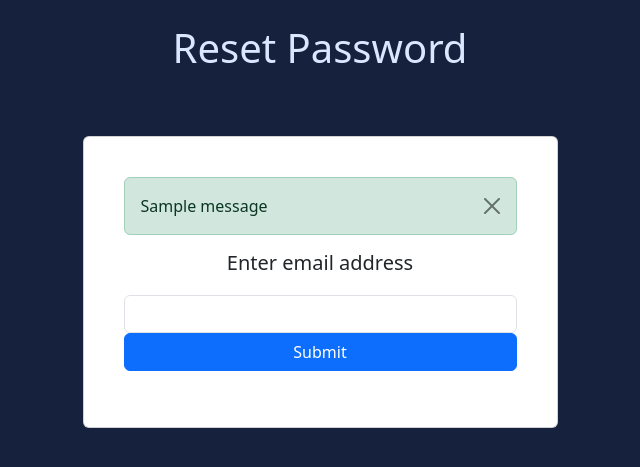
After one commit to jamesbeegen/azziTowing, a Flask app: page /joeazzi/reset-password in a window 1280 px wide. The commit adds this page. Shown: the top 467 px of the page, without its empty margins (320-960 px from the left). Run offline with Flask 3, Linux system fonts and the light colour scheme; tables that the repository leaves empty hold one stand-in row (values such as "Sample post"); one stand-in notice (Sample message) is shown; some libraries are stand-ins or nearby versions.

Commit message:
Added forgot password, change password, minor styling things

```diff
--- a/app.py
+++ b/app.py
@@ -54,10 +54,11 @@ You will notice that in each function that interacts with the database, there is
 The connect() function can be traced to the sqlite3 import, and the db_connect() can be traced to the init_db import below. connect() simply connects to the database.db file, and db_connect() actually connects to a postgres database - db_connect() is only run in "Production" / "Postgres" mode in which prod is set to True. It's becoming more burdensome to add this at every interaction with the database, and to have "hotfixes" for shortcomings of sqlite functionality in order to make both environments work.
 """
 import os
+import random, string
 import stripe
 import datetime
 import psycopg2
-from forms import login_form, schedule_form, date_schedule_form
+from forms import login_form, schedule_form, date_schedule_form, forgot_password_form, change_password_form
 from datetime import timedelta
 from flask import Flask, render_template, request, url_for, redirect, flash, session
 from os.path import exists
@@ -65,7 +66,7 @@ from sqlite3 import connect
 from sqlalchemy import create_engine
 from init_db import init_db, db_connect
 from math import ceil
-from gmail import send_payment_link_via_email
+from gmail import send_payment_link_via_email, send_temp_password
 from twilio.rest import Client
 from twilio.jwt.access_token import AccessToken
 from twilio.jwt.access_token.grants import ChatGrant
@@ -338,6 +339,15 @@ def customer_exists(customer_email):
     else:
         return False
 
+
+# Sets the user password to a new password
+def set_user_password(password):
+    user = User.query.filter_by(username="joeazzi").first()
+    new_password = bcrypt.generate_password_hash(password).decode('utf-8')
+    user.pwd = new_password
+    db.session.commit()
+
+
 # Manages logins
 @login_manager.user_loader
 def load_user(user_id):
@@ -347,8 +357,33 @@ def load_user(user_id):
 @app.before_request
 def session_handler():
     session.permanent = True
-    app.permanent_session_lifetime = timedelta(minutes=1)
+    app.permanent_session_lifetime = timedelta(minutes=10)
 
+
+@app.route("/joeazzi/reset-password", methods=("GET", "POST"), strict_slashes=False)
+def reset_password_view():
+    form = forgot_password_form()
+    if form.validate_on_submit():
+        if form.email.data == os.environ['admin_email']:
+            temp_password = "".join(random.choices(string.ascii_letters + string.digits, k=15))
+            set_user_password(str(temp_password))
+            send_temp_password(admin_email=admin_email, password=str(temp_password))
+        return render_template('reset-email-sent.html')
+    return render_template("password-reset.html", form=form, text="Enter email address", btn_action="Submit")
+
+
+@app.route("/joeazzi/change-password", methods=("GET", "POST"), strict_slashes=False)
+@login_required
+def change_password_view():
+    form = change_password_form()
+    if form.validate_on_submit():
+        if str(form.pwd.data) == str(form.confirm_pwd.data):
+            set_user_password(str(form.pwd.data))
+            flash("Password succesfully changed", "success")
+        else:
+            flash("Passwords do not match", "danger")
+
+    return render_template("change-password.html", form=form, text="Enter new password", btn_action="Submit")
 
 # Login route
 @app.route("/joeazzi/login/", methods=("GET", "POST"), strict_slashes=False)
--- a/forms.py
+++ b/forms.py
@@ -31,3 +31,12 @@ class schedule_form(FlaskForm):
 
 class date_schedule_form(FlaskForm):
     date = DateField('date', validators=[InputRequired()])
+
+
+class forgot_password_form(FlaskForm):
+    email = EmailField('email', validators=[InputRequired()])
+
+
+class change_password_form(FlaskForm):
+    pwd = PasswordField(validators=[InputRequired()])
+    confirm_pwd = PasswordField(validators=[InputRequired()])
--- a/gmail.py
+++ b/gmail.py
@@ -26,7 +26,7 @@ def auth():
     # The file token.json stores the user's access and refresh tokens, and is
     # created automatically when the authorization flow completes for the first
     # time.
-    if os.path.exists('joe-token.json'):
+    if os.path.exists('token.json'):
         creds = Credentials.from_authorized_user_file('token.json', SCOPES)
     # If there are no (valid) credentials available, let the user log in.
     if not creds or not creds.valid:
@@ -34,10 +34,10 @@ def auth():
             creds.refresh(Request())
         else:
             flow = InstalledAppFlow.from_client_secrets_file(
-                'joe-credentials.json', SCOPES)
+                'credentials.json', SCOPES)
             creds = flow.run_local_server(port=0)
         # Save the credentials for the next run
-        with open('joe-token.json', 'w') as token:
+        with open('token.json', 'w') as token:
             token.write(creds.to_json())
 
     try:
@@ -111,6 +111,50 @@ Azzi Towing LLC""".format(name, link))
 
     return send_message
 
+def send_temp_password(admin_email, password):
+    if os.path.exists('token.json'):
+        creds = Credentials.from_authorized_user_file('token.json', SCOPES)
+    else:
+        try:
+            token_json = os.environ['gmail_token']
+            with open('token.json', 'w') as f:
+                f.write(token_json)
+            creds = Credentials.from_authorized_user_file('token.json', SCOPES)
+        except:
+            pass
+
+    try:
+        service = build('gmail', 'v1', credentials=creds)
+        message = EmailMessage()
+        message.add_header('Content-Type','text/html')
+        message.set_payload("""
+<p>Temporary login password:</p>
+<br>
+<p>{}</p>
+<br>
+<p>You can change your password to a permanent password after logging in with the temporary password</p>""".format(password))
+
+        message['To'] = admin_email
+        message['From'] = admin_email
+        message['Subject'] = 'Azzi Towing: Temporary Password'
+
+        # encoded message
+        encoded_message = base64.urlsafe_b64encode(message.as_bytes()).decode()
+
+        create_message = {
+            'raw': encoded_message
+        }
+
+        # pylint: disable=E1101
+        send_message = (service.users().messages().send
+                        (userId="me", body=create_message).execute())
+        print(F'Message Id: {send_message["id"]}')
+
+    except HttpError as error:
+        print(F'An error occurred: {error}')
+        send_message = None
+
+    return send_message
 
 if __name__ == '__main__':
     auth()
--- a/static/css/styles.css
+++ b/static/css/styles.css
@@ -143,6 +143,7 @@ ul li{
 
   .nav-link {
     margin: 0 10px;
+    margin-bottom:3px;
   }
 
   .nav-link:hover{
--- a/templates/base.html
+++ b/templates/base.html
@@ -29,7 +29,7 @@
 </head>
 <body>
     <div class="banner"><img src="../images/banner-azzi-towing.png" alt="Azzi Towing"></div>
-    <nav class="navbar sticky-top navbar-expand-md navbar-dark bg-primary" style="border: 1px solid rgb(141, 139, 139);">
+    <nav class="navbar sticky-top navbar-expand-lg navbar-dark bg-primary" style="border: 1px solid rgb(141, 139, 139);">
         <div class="container-fluid">
             <a class="navbar-brand" href="/#top"> <img src="../images/azzi-towing-logo.jpg" width="100" height="60"> </a>
             <button class="navbar-toggler" type="button" data-bs-toggle="collapse" data-bs-target="#navbarNavAltMarkup" aria-controls="navbarNavAltMarkup" aria-expanded="false" aria-label="Toggle navigation">
--- a/templates/login.html
+++ b/templates/login.html
@@ -62,7 +62,8 @@
                     <div class="alert alert-warning alert-dismissible fade show" role="alert">
                         {{ error }}
                         <button type="button" class="btn-close" data-bs-dismiss="alert" aria-label="Close"></button>
-                    </div> {% endfor%}
+                    </div>
+                    {% endfor %}
                     <div class="text-center">
 
                         <div class="d-grid gap-2">
@@ -70,6 +71,9 @@
                         </div>
                     </div>
                 </form>
+                <div class="card-footer text-muted text-center">
+                    <a href="/joeazzi/reset-password">Forgot Password</a>
+                </div>
             </div>
         </div>
     </div>
--- /dev/null
+++ b/templates/password-reset.html
@@ -0,0 +1,79 @@
+<!DOCTYPE html>
+<html lang="en">
+<head>
+    <meta name="viewport" content="width=device-width, initial-scale=1">
+    <title>Azzi Towing LLC</title>
+
+    <!-- Latest compiled and minified CSS -->
+    <link href="https://cdn.jsdelivr.net/npm/bootstrap@5.3.0-alpha1/dist/css/bootstrap.min.css" rel="stylesheet" integrity="sha384-GLhlTQ8iRABdZLl6O3oVMWSktQOp6b7In1Zl3/Jr59b6EGGoI1aFkw7cmDA6j6gD" crossorigin="anonymous">
+
+    <!-- Custom CSS-->
+    <link rel="stylesheet" href="css/styles.css">
+
+    <!-- Preconnect for Google Fonts-->
+    <link rel="preconnect" href="https://fonts.googleapis.com">
+    <link rel="preconnect" href="https://fonts.gstatic.com" crossorigin>
+
+    <!-- Google Fonts below here-->
+    <link href="https://fonts.googleapis.com/css2?family=Staatliches&family=Urbanist:wght@300&display=swap" rel="stylesheet">
+    <!-- End of Google Fonts-->
+
+    <!--Icons-->
+    <link rel="stylesheet" href="https://cdnjs.cloudflare.com/ajax/libs/font-awesome/4.7.0/css/font-awesome.min.css">
+
+    <!--Favicon-->
+    <link rel="icon" href="../images/azzi-towing-logo.jpg">
+</head>
+<body style="background-color: #16213E;">
+    <div class="container">
+        <h1 style="color: #dbe7ff;" class="text-center mt-4 mb-5" id="login-title">Reset Password</h1>
+        <div class="row mt-4">
+            <div class="col-lg-5 col-md-6 m-auto card p-4 mt-3">
+                <form action="{{ request.path }}" method="POST" class="card-body">
+                    {{ form.csrf_token }}
+                    {% with messages = get_flashed_messages(with_categories=true) %}
+                    <!-- Categories: success (green), info (blue), warning (yellow), danger (red) -->
+                    {% if messages %}
+                    {% for category, message in messages %}
+                    <div class="alert alert-{{category}} alert-dismissible fade show" role="alert">
+                        {{ message }}
+                        <button type="button" class="btn-close" data-bs-dismiss="alert" aria-label="Close"></button>
+                    </div>
+                    {% endfor %}
+                    {% endif %}
+                    {% endwith %}
+
+                    <div class="text-center">
+                        <h5 class="text-center mb-3">{{ text }}</h5>
+                    </div>
+                    <div class="form-group mb-3">
+                        {{ form.email(class_="form-control")}}
+                    </div>
+                    {% for error in form.email.errors %}
+                    <div class="alert alert-warning alert-dismissible fade show" role="alert">
+                        {{ error }}
+                        <button type="button" class="btn-close" data-bs-dismiss="alert" aria-label="Close"></button>
+                    </div>
+                    {% endfor %}
+                    <div class="text-center">
+                        <div class="d-grid gap-2">
+                            <button type="submit" class="btn btn-block btn-primary mb-3"> {{ btn_action }} </button>
+                        </div>
+                    </div>
+                </form>
+            </div>
+        </div>
+    </div>
+
+    <script src="https://code.jquery.com/jquery-3.6.3.min.js" integrity="sha256-pvPw+upLPUjgMXY0G+8O0xUf+/Im1MZjXxxgOcBQBXU=" crossorigin="anonymous"></script>
+
+    <script src="https://cdn.jsdelivr.net/npm/@popperjs/core@2.11.6/dist/umd/popper.min.js" integrity="sha384-oBqDVmMz9ATKxIep9tiCxS/Z9fNfEXiDAYTujMAeBAsjFuCZSmKbSSUnQlmh/jp3" crossorigin="anonymous"></script>
+
+    <!-- Latest compiled and minified JavaScript -->
+    <script src="https://cdn.jsdelivr.net/npm/bootstrap@5.3.0-alpha1/dist/js/bootstrap.bundle.min.js" integrity="sha384-w76AqPfDkMBDXo30jS1Sgez6pr3x5MlQ1ZAGC+nuZB+EYdgRZgiwxhTBTkF7CXvN" crossorigin="anonymous"></script>
+
+    <!-- Custom JS import-->
+    <script src="js/js.js"></script>
+
+</body>
+</html>
```
Also changed, not shown: static/css/admin-styles.css (+7 -2 lines), templates/base-admin.html (+22 -5 lines), templates/change-password.html (added, +54 -0 lines), templates/reset-email-sent.html (added, +49 -0 lines), 1 other file.
